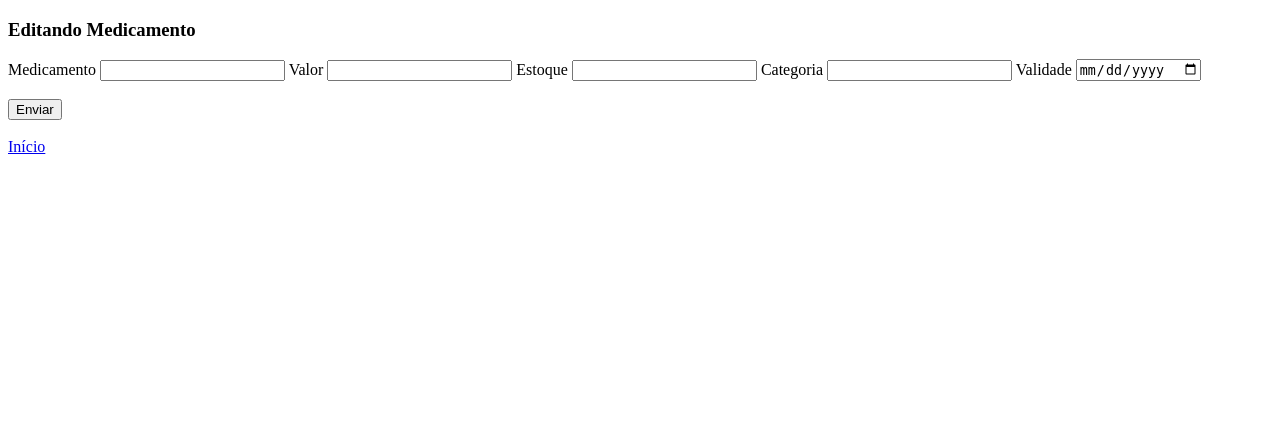
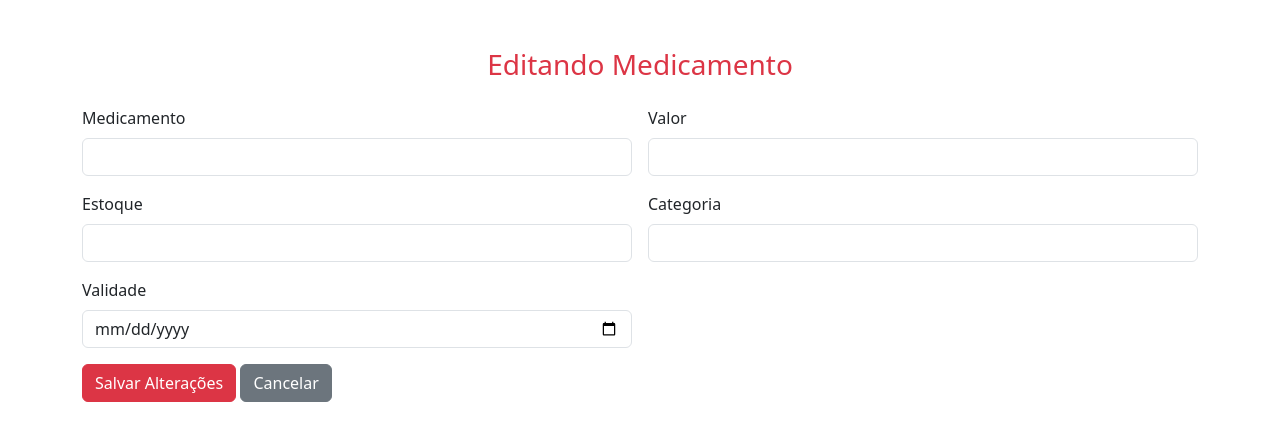
Before and after one commit to vittor-anddrade96/Farmacia, a PHP site: page /editMedicamento.php in a window 1280 px wide. Shown: the top 441 px of the page. Run offline with PHP 8.4, Linux system fonts and the light colour scheme; data that the repository does not hold is empty.

Commit message:
Update editMedicamento.php

```diff
--- a/editMedicamento.php
+++ b/editMedicamento.php
@@ -1,19 +1,23 @@
 <!DOCTYPE html>
 <html lang="pt-br">
+
 <head>
     <meta charset="UTF-8">
     <meta name="viewport" content="width=device-width, initial-scale=1.0">
     <title>Editando Medicamentos</title>
+
+    <link href="https://cdn.jsdelivr.net/npm/bootstrap@5.3.0/dist/css/bootstrap.min.css" rel="stylesheet">
 </head>
+
 <body>
-    <h3>Editando Medicamento</h3>
+    <div class="container mt-5">
+        <h3 class="text-center text-danger mb-4">Editando Medicamento</h3>
+
         <?php
         require 'conexao.php';
 
-
         if (isset($_REQUEST['id'])) {
             $id = $_REQUEST['id'];
-
 
             $sql = $pdo->prepare("SELECT * FROM medicamentos WHERE id = :id");
             $sql->bindValue(':id', $id);
@@ -22,15 +26,13 @@
             if ($sql->rowCount() > 0) {
                 $dados = $sql->fetch(PDO::FETCH_ASSOC);
             } else {
-            header("location:home.php");
+                header("location:home_admin.php");
                 exit;
             }
         }
 
         if (isset($_POST['acao'])) {
-
             $id = $_POST['id'];
-
             $medicamento = $_POST['medicamento'];
             $valor = $_POST['valor'];
             $estoque = $_POST['estoque'];
@@ -46,36 +48,52 @@
             $sql->bindValue(':id', $id);
 
             if ($sql->execute()) {
-            echo 'Medicamento alterado com Sucesso!';
+                echo '<div class="alert alert-success">Medicamento alterado com sucesso!</div>';
                 header("Location:home.php");
                 exit;
             } else {
-            print_r($sql->errorInfo());
+                echo '<div class="alert alert-danger">Erro ao atualizar medicamento!</div>';
             }
         }
         ?>
 
-    <form method="post">
+        <form method="post" class="row g-3">
             <input type="hidden" name="id" value="<?= $dados['id']; ?>">
-        <label for="medicamento">
-            Medicamento <input type="text" name="medicamento" value="<?= $dados['medicamento']; ?>" required>
-        </label>
-        <label for="valor">
-            Valor <input type="number" name="valor" min="0" step=".01" value="<?= $dados['valor']; ?>" required>
-        </label>
-        <label for="estoque">
-            Estoque <input type="number" name="estoque" value="<?= $dados['estoque']; ?>" required>
-        </label>
-        <label for="categoria">
-            Categoria <input type="text" name="categoria" value="<?= $dados['categoria']; ?>" required>
-        </label>
-        <label for="validade">
-            Validade <input type="date" name="validade" value="<?= $dados['validade']; ?>" required>
-        </label>
-        <br><br>
-        <input type="submit" name="acao" value="Enviar" />
+
+            <div class="col-md-6">
+                <label for="medicamento" class="form-label">Medicamento</label>
+                <input type="text" class="form-control" name="medicamento" value="<?= $dados['medicamento']; ?>" required>
+            </div>
+
+            <div class="col-md-6">
+                <label for="valor" class="form-label">Valor</label>
+                <input type="number" class="form-control" name="valor" min="0" step=".01" value="<?= $dados['valor']; ?>" required>
+            </div>
+
+            <div class="col-md-6">
+                <label for="estoque" class="form-label">Estoque</label>
+                <input type="number" class="form-control" name="estoque" value="<?= $dados['estoque']; ?>" required>
+            </div>
+
+            <div class="col-md-6">
+                <label for="categoria" class="form-label">Categoria</label>
+                <input type="text" class="form-control" name="categoria" value="<?= $dados['categoria']; ?>" required>
+            </div>
+
+            <div class="col-md-6">
+                <label for="validade" class="form-label">Validade</label>
+                <input type="date" class="form-control" name="validade" value="<?= $dados['validade']; ?>" required>
+            </div>
+
+            <div class="col-12">
+                <button type="submit" name="acao" class="btn btn-danger">Salvar Alterações</button>
+                <a href="home.php" class="btn btn-secondary">Cancelar</a>
+            </div>
         </form>
-    <br>
-    <a href="home.php">Início</a>
+    </div>
+
+
+    <script src="https://cdn.jsdelivr.net/npm/bootstrap@5.3.0/dist/js/bootstrap.bundle.min.js"></script>
 </body>
+
 </html>
```
Lines whose indentation alone changed are shown as unchanged.
